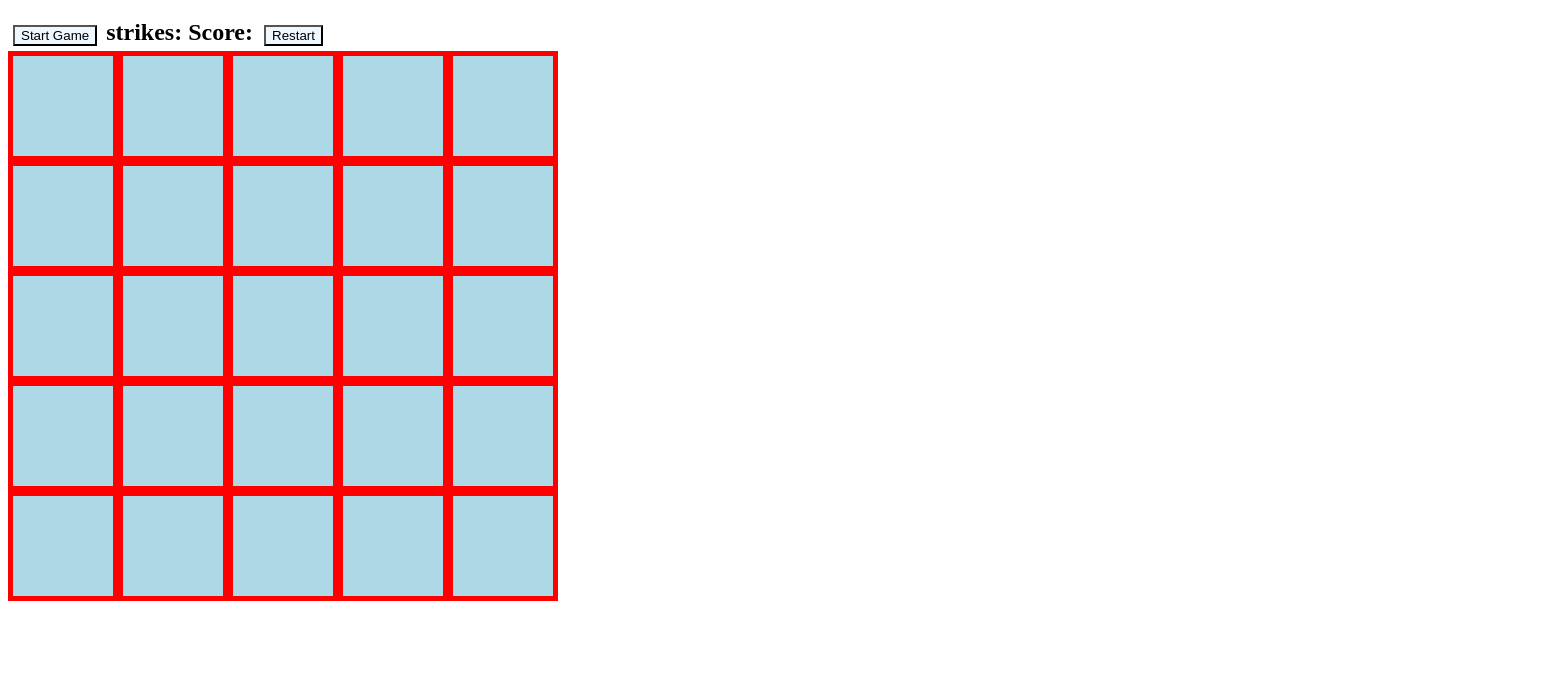
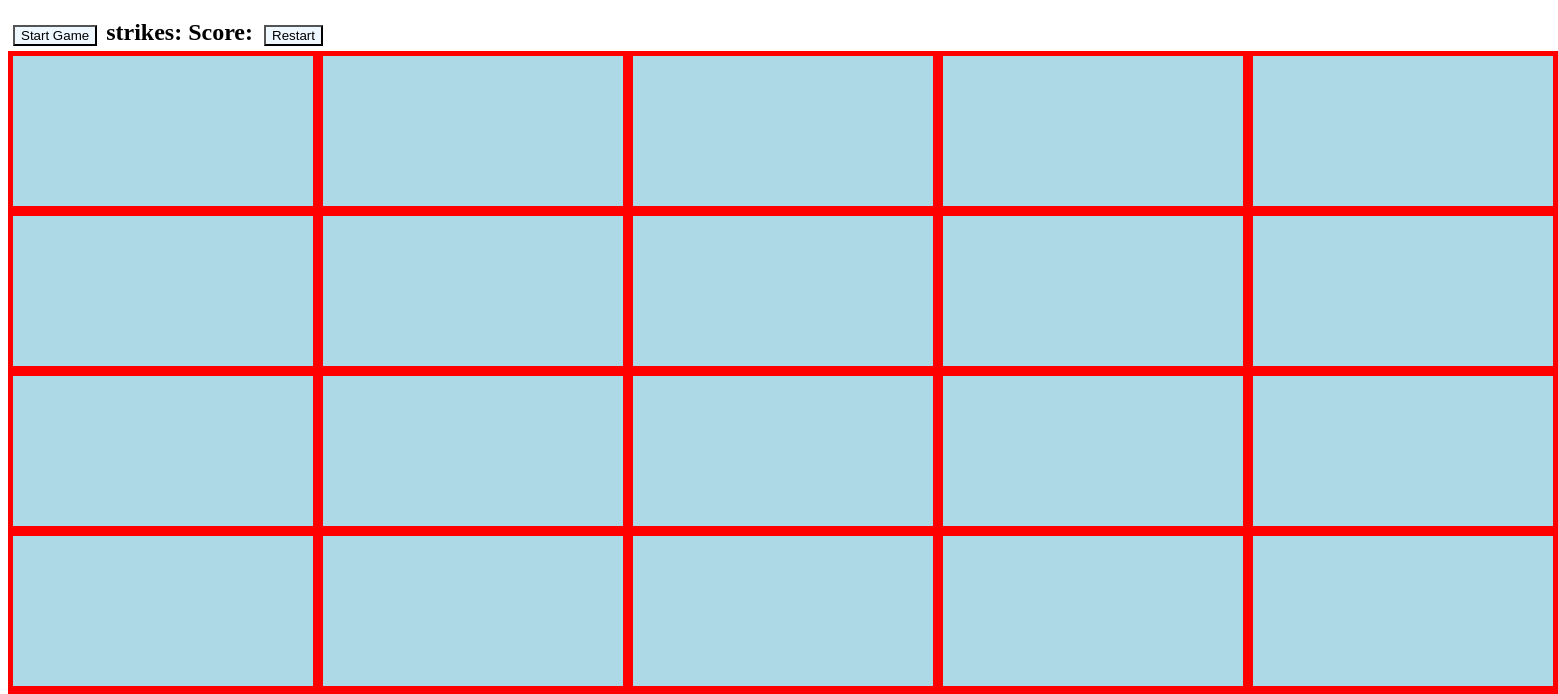
Before and after one commit to Kuzyi/FPS-Aim-Bot-Game, a plain HTML site: page gamePage.html in a window 1280 px wide. Shown: the part 61-755 px from the top of the page, 1558 px wide, since content can reach past the window. Drawn offline with Linux system fonts and the light colour scheme.

Commit message:
made grid larger

```diff
--- a/style.css
+++ b/style.css
@@ -16,8 +16,8 @@ h1 {
 }
 
 .tile {
-  height: 100px;
-  Width:100px;
+  height: 150px;
+  Width:300px;
   background-color: lightblue;
   border: red solid 5px;
   text-align:center;
@@ -35,6 +35,8 @@ button {
 .dot {
   height: 100px;
   width: 100px;
+  margin-left: 100px;
+  margin-top: 25px;
   border-radius: 50px;
   background-color: black;
 
```
